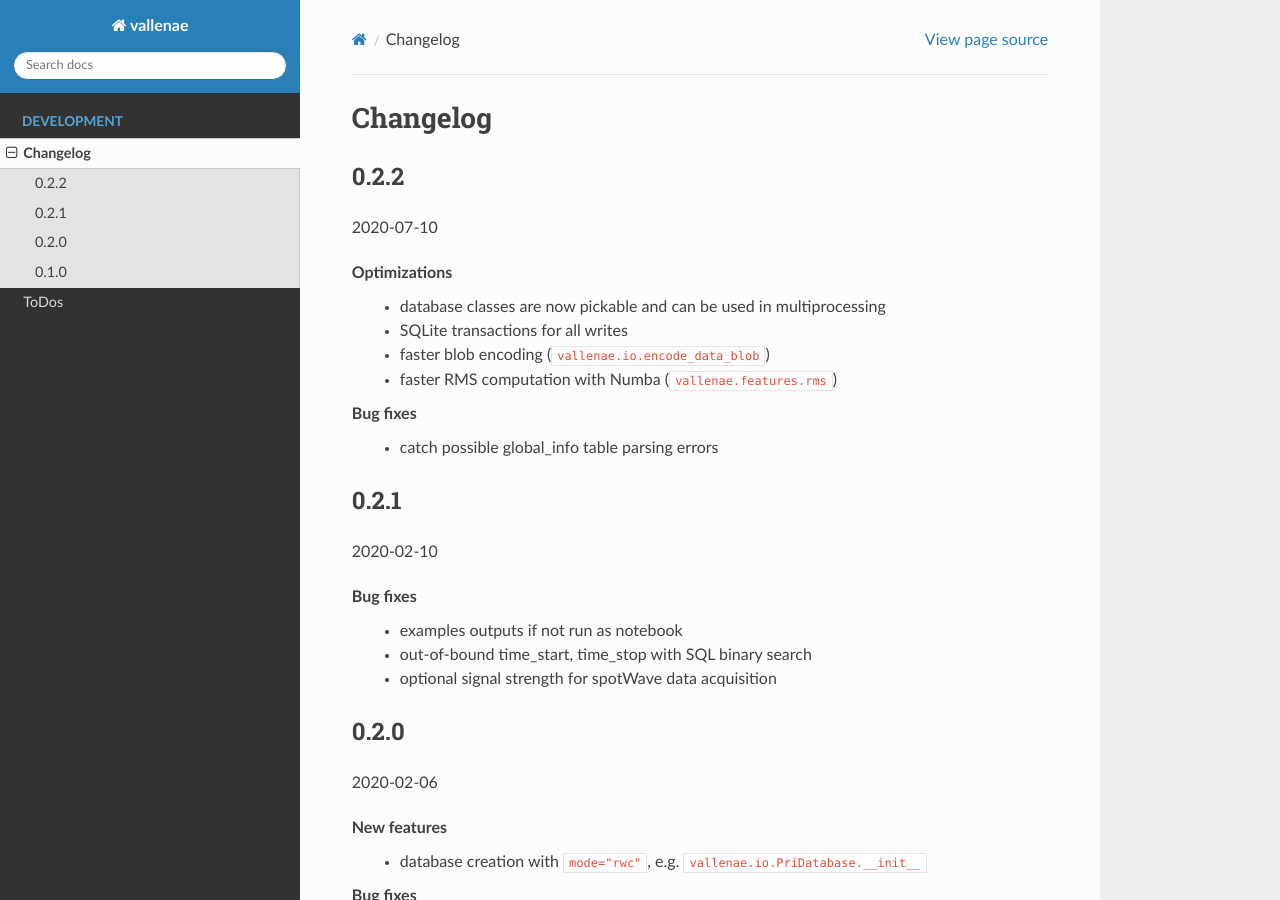
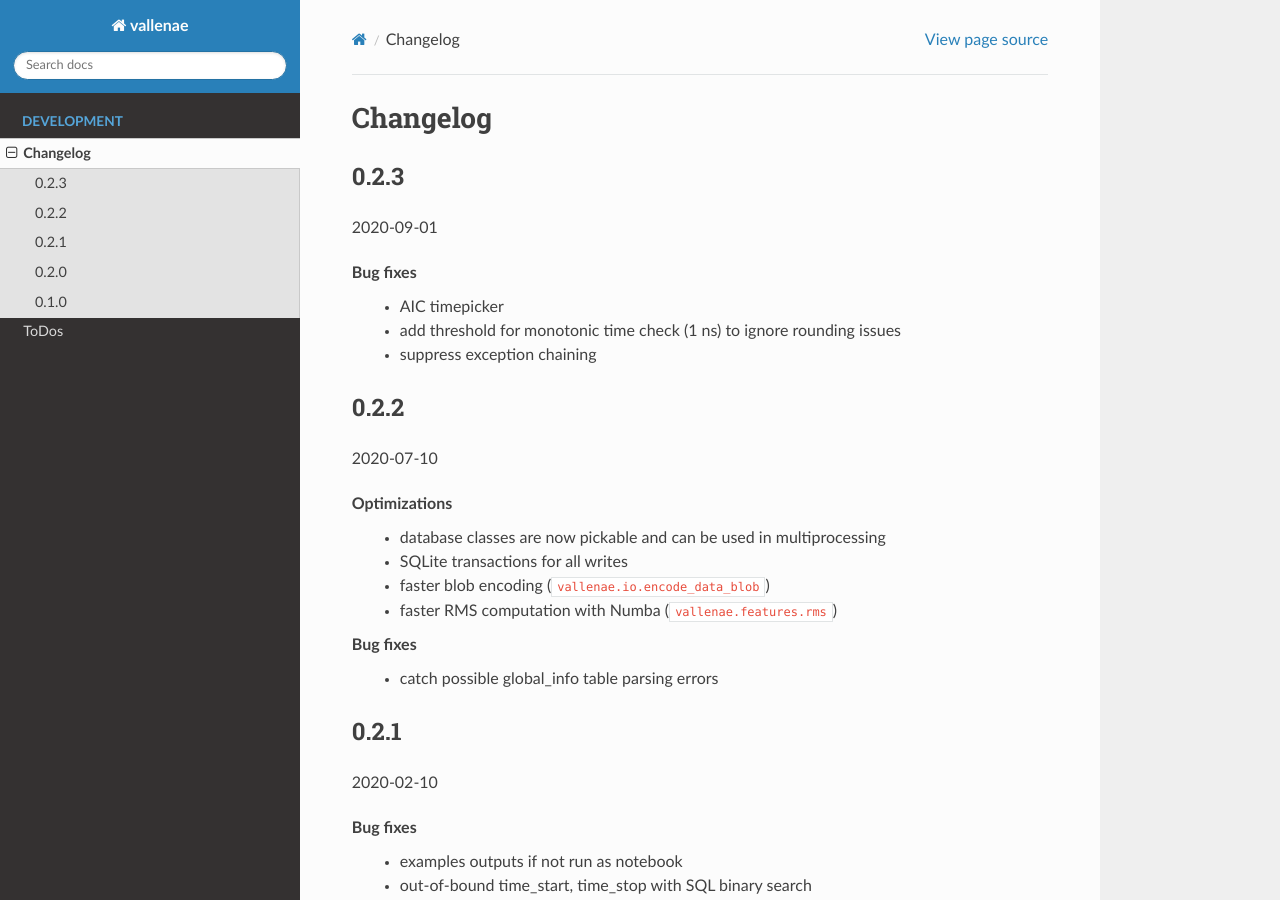
Before and after one commit to vallen-systems/vallenae, a Sphinx documentation site: the page built from docs/changelog.rst, in a window 1280 px wide and 900 px high. Built offline with Sphinx 7.4.7 and the Read the Docs theme 2.0.0, drawn with Linux system fonts in a browser that asks for light colours; pages that are not in the unit, such as notebooks, are missing from menus; cross-references to code outside the pages are shown as plain code.

Commit message:
Version 0.2.3

```diff
--- a/docs/changelog.rst
+++ b/docs/changelog.rst
@@ -1,5 +1,15 @@
 Changelog
 =========
+
+0.2.3
+-----
+2020-09-01
+
+Bug fixes
+    - AIC timepicker
+    - add threshold for monotonic time check (1 ns) to ignore rounding issues
+    - suppress exception chaining
+
 
 0.2.2
 -----
--- a/setup.py
+++ b/setup.py
@@ -40,7 +40,7 @@ EXTRAS_REQUIRE["dev"] = EXTRAS_REQUIRE["docs"] + EXTRAS_REQUIRE["tests"] + EXTRA
 
 setup(
     name="vallenae",
-    version="0.2.2",
+    version="0.2.3",
     description="Extract and analyze Acoustic Emission measurement data",
     long_description=LONG_DESCRIPTION,
     long_description_content_type="text/markdown",
```
